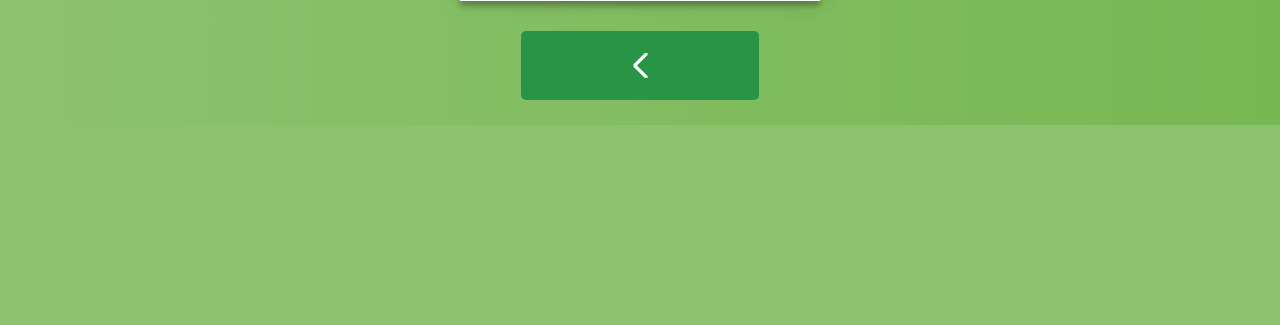
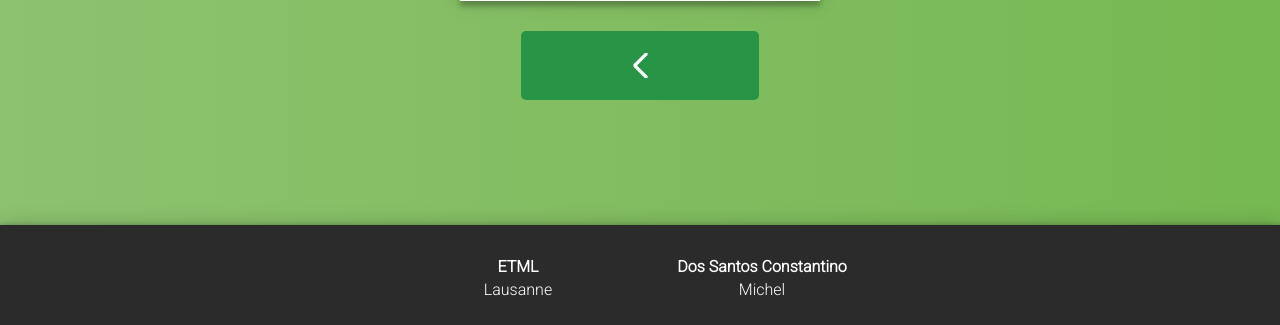
Before and after one commit to SweetDjsnow/TPI_GitHub, a PHP site: page /my-app/views/addPage.php in a window 1280 px wide. Shown: the part 1000-1325 px from the top of the page. Before the commit the page ends 1125 px from the top, so only its background shows below. Run offline with PHP 8.4, Linux system fonts and the light colour scheme; the visitor is signed in with stand-in values (Sample User, id 1); data comes from the database, SQL or seed files in the repository.

Commit message:
probleme creation compte

```diff
--- a/02-uWamp/www/my-app/controllers/searchDatabase.php
+++ b/02-uWamp/www/my-app/controllers/searchDatabase.php
@@ -53,3 +53,7 @@ else
 
 
 ?>
+
+<?php
+            include '../views/footer.html';
+        ?>
--- a/02-uWamp/www/my-app/controllers/sendMailRequest.php
+++ b/02-uWamp/www/my-app/controllers/sendMailRequest.php
@@ -27,8 +27,7 @@ Email : ".$_POST['email']."\r\n
 Numero de téléphone : ".$_POST['phoneNumber']."\r\n
 Addresse du bureau : ".$_POST['officeAddress']."\r\n
 Code postal : ".$_POST['npa']."\r\n
-Accepter la demande ? : http://findbike21.section-inf.ch/my-app/controllers/createCity.php?firstName={$firstname}&lastName={$lastName}&email={$email}&phoneNumber={$phoneNumber}
-                        &officeAddress={$officeAddress}&npa={$npa}&cityName={$cityName}";
+Accepter la demande ? : http://findbike21.section-inf.ch/my-app/controllers/createCity.php?firstName={$firstname}&lastName={$lastName}&email={$email}&phoneNumber={$phoneNumber}&officeAddress={$officeAddress}&npa={$npa}&cityName={$cityName}";
 
 $name = "Found Your Bike";
 $from = "found.your.bike@outlook.fr";
--- a/02-uWamp/www/my-app/css/styles.css
+++ b/02-uWamp/www/my-app/css/styles.css
@@ -1,4 +1,42 @@
 @import url(https://fonts.googleapis.com/css?family=Roboto:300);
+
+
+.container-footer
+{
+    margin-bottom: 0px;
+    margin-top: 100px;
+    height: 100px;
+    background-color: #2b2b2b;
+    color: white;
+    box-shadow: black;
+    box-shadow: 0 0 20px 0 rgb(0 0 0 / 20%), 5px 5px 5px 5px rgb(0 0 0 / 24%);
+    text-align: center;
+}
+
+.container-footer table
+{
+  color: white;
+  margin: auto;
+}
+
+.footer-left-column
+{
+  text-align: center;
+  width: 15em;
+  padding-top: 30px;
+}
+
+.footer-right-column
+{
+  text-align: center;
+  padding-top: 30px;
+  width: 15em;
+}
+
+.footer-td
+{
+  text-align: center;
+}
 
 .login-page {
   width: 360px;
@@ -12,7 +50,6 @@
 }
 .all-result-div
 {
-
   height: 100%;
   padding-left: 10%;
 }
--- a/02-uWamp/www/my-app/views/addPage.php
+++ b/02-uWamp/www/my-app/views/addPage.php
@@ -92,6 +92,10 @@ $dao = new Database();
 
     </body>
 
+    <?php
+            include '../views/footer.html';
+        ?>
+
 </html>
 <?php
 
--- a/02-uWamp/www/my-app/views/bikeDetails.php
+++ b/02-uWamp/www/my-app/views/bikeDetails.php
@@ -187,4 +187,8 @@ function showSlides(n) {
 
     </body>
 
+    <?php
+            include '../views/footer.html';
+        ?>
+
 </html>
--- /dev/null
+++ b/02-uWamp/www/my-app/views/footer.html
@@ -0,0 +1,15 @@
+  <!-- Site footer -->
+  <footer class="site-footer">
+    <div class="container-footer">
+        <table>
+            <tr>
+                <th class="footer-left-column">ETML</th>
+                <th class="footer-right-column">Dos Santos Constantino</th>
+            </tr>
+            <tr>
+                <td class="footer-td">Lausanne</td>
+                <td class="footer-td">Michel</td>
+            </tr>
+        </table>
+    </div>
+</footer>
--- a/02-uWamp/www/my-app/views/mainPage.php
+++ b/02-uWamp/www/my-app/views/mainPage.php
@@ -113,6 +113,11 @@
         </div>
 
 
+
     </body>
 
+    <?php
+            include '../views/footer.html';
+        ?>
+
 </html>
--- a/02-uWamp/www/my-app/views/modifyBike.php
+++ b/02-uWamp/www/my-app/views/modifyBike.php
@@ -160,7 +160,7 @@ $dao = new Database();
             </div>
 
             <div class="back-btn-div">
-                    <a href="../views/mainPage.php">
+                    <a href='../controllers/searchDatabase.php'>
                         <button class="back-btn"><img src="../img/left-arrow.png" alt="Back Arrow"></button>
                     </a>
             </div>
@@ -170,4 +170,8 @@ $dao = new Database();
 
     </body>
 
+    <?php
+            include '../views/footer.html';
+        ?>
+
 </html>
--- a/02-uWamp/www/my-app/views/retrievePage.php
+++ b/02-uWamp/www/my-app/views/retrievePage.php
@@ -123,6 +123,10 @@
 
     </body>
 
+    <?php
+            include '../views/footer.html';
+        ?>
+
 </html>
 
 <?php
--- a/02-uWamp/www/my-app/views/searchPage.php
+++ b/02-uWamp/www/my-app/views/searchPage.php
@@ -63,4 +63,8 @@ $dao = new Database();
 
     </body>
 
+    <?php
+            include '../views/footer.html';
+        ?>
+
 </html>
```
Also changed, not shown: 02-uWamp/www/my-app/controllers/addBike.php (+0 -41 lines), 02-uWamp/www/my-app/controllers/createCity.php (+3 -11 lines), 1 other file.
